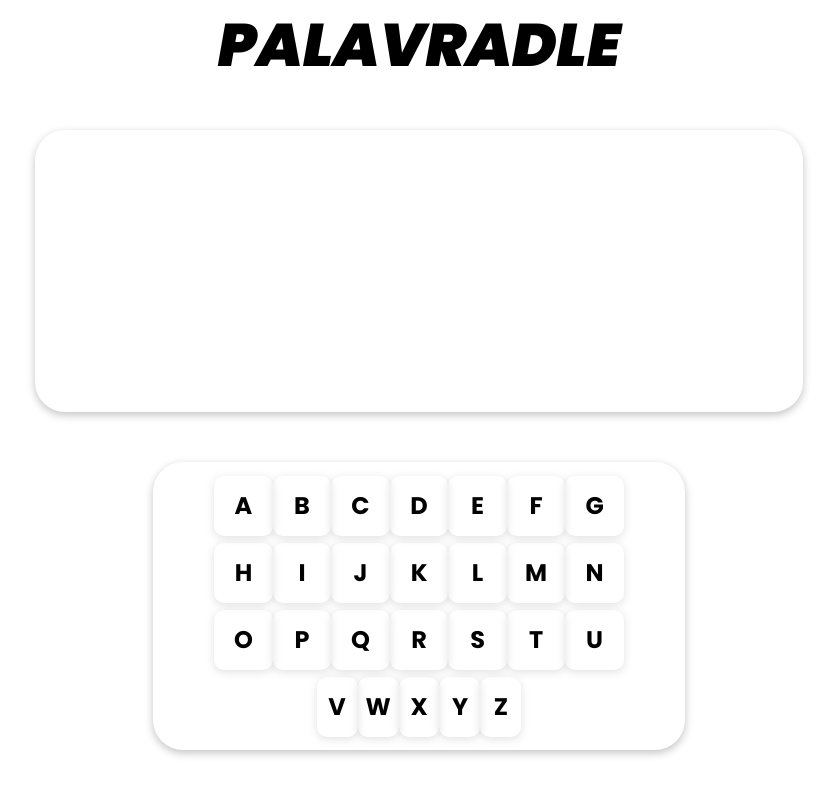
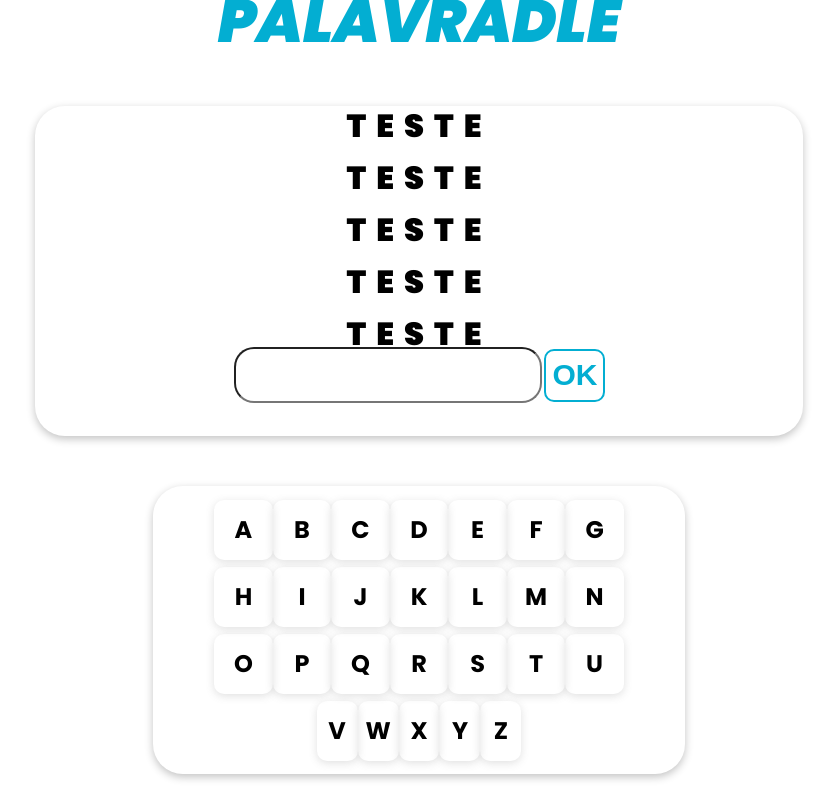
Before and after one commit to Vhutuy/Palavradle, a plain HTML site: page index.html in a window 1280 px wide. Shown: the whole page, without its empty margins (221-1058 px from the left). Drawn offline with Linux system fonts and the light colour scheme.

Commit message:
html e css finalizados!

```diff
--- a/index.html
+++ b/index.html
@@ -11,10 +11,20 @@
 </head>
 <body>
 
-    <h1>PALAVRADLE</h1>
+    <h1 id="titulo">PALAVRADLE</h1>
 
     <div class="caixa">
-
+        <div class="caixa-espaco-palavra">
+            <h1 id="tentativa1" class="txt-tentativa">TESTE</h1>
+            <h1 id="tentativa2" class="txt-tentativa">TESTE</h1>
+            <h1 id="tentativa3" class="txt-tentativa">TESTE</h1>
+            <h1 id="tentativa4" class="txt-tentativa">TESTE</h1>
+            <h1 id="tentativa5" class="txt-tentativa">TESTE</h1>
+        </div>
+        <div class="caixa-input">
+            <input type="text" id="palavra">
+            <input type="button" value="OK" class="butao-base">
+        </div>
     </div>
 
     <div class="caixa-alfabeto">
--- a/style.css
+++ b/style.css
@@ -1,3 +1,11 @@
+var {
+    --red: #E72929;
+    --green: #9ADE7B;
+    --yellow: #EEF296;
+    --blue: #03AED2;
+}
+
+
 body {
     font-family: "Poppins", sans-serif;
     width: 100vw;
@@ -10,11 +18,12 @@ body {
 
 }
 
-h1 {
+#titulo {
     font-style: italic;
     font-weight: 1000;
     font-size: 60px;
     margin-top: 0;
+    color: #03AED2;
 }
 
 .caixa {
@@ -22,7 +31,64 @@ h1 {
     width: 60%;
     border-radius: 30px;
     box-shadow: rgba(0, 0, 0, 0.24) 0px 3px 8px;
+    display: flex;
+    justify-content: center;
+    align-items: center;
+    flex-direction: column;
 }
+
+.caixa-espaco-palavra {
+    height: 60%;
+    width: 80%;
+    margin: 5px;
+    display: flex;
+    justify-content: center;
+    align-items: center;
+    flex-direction: column;
+}
+
+.txt-tentativa {
+    margin: 2px;
+    letter-spacing: 10px;
+    font-weight: 1000;
+}
+
+.caixa-input {
+    height: 25%;
+    width: 80%;
+    display: flex;
+    justify-content: center;
+    align-items: center;
+}
+
+#palavra {
+    outline: none;
+    border-radius: 20px;
+    height: 50px;
+    width: 300px;
+    text-align: center;
+    font-size: 40px;
+    margin: 2px;
+}
+
+.butao-base {
+    height: 53px;
+    font-size: 30px;
+    font-weight: 800;
+    text-decoration: none;
+    outline: none;
+    background-color: white;
+    color: #03AED2;
+    border: 2px solid #03AED2;
+    border-radius: 10px;
+    transition: 0.8s;
+}
+
+.butao-base:hover {
+    background-color: #03AED2;
+    color: white;
+}
+
 
 .caixa-alfabeto {
     height: 40%;
```
